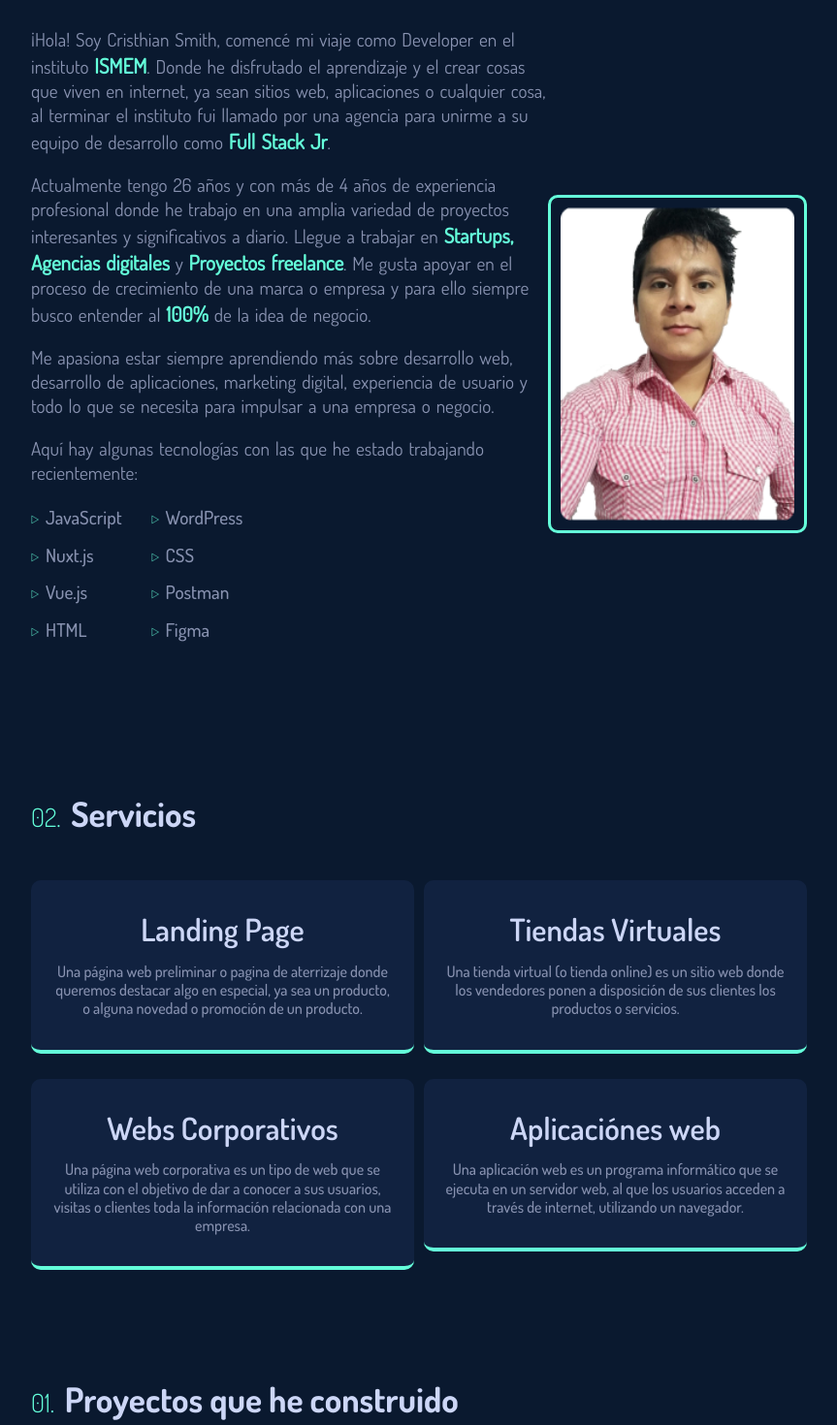
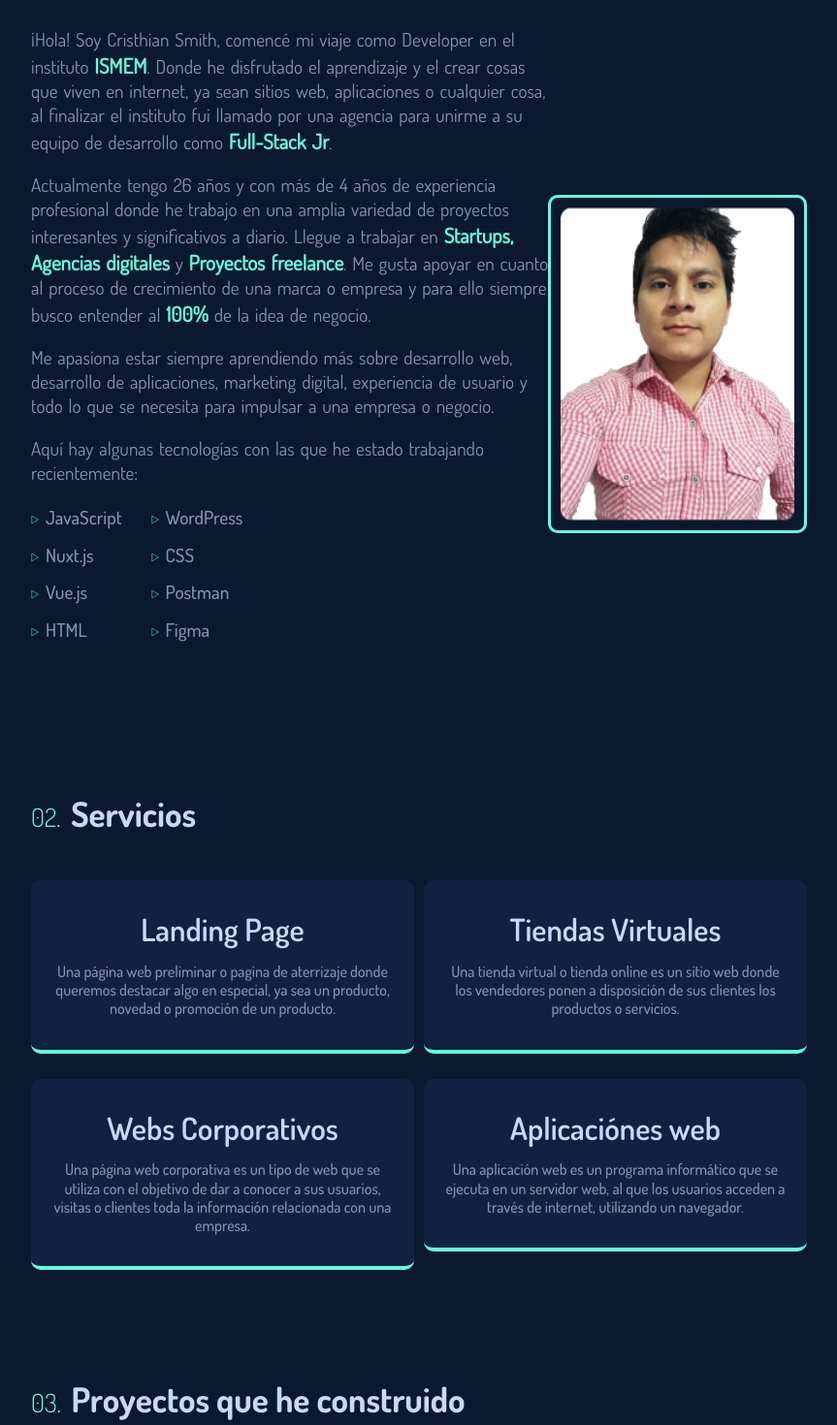
Before and after one commit to crismith/crishiandev, a Nuxt app: page / in a window 1280 px wide. Shown: the part 980-2450 px from the top of the page at 97% size, without its empty margins (208-1071 px from the left). Built offline with nearby package versions, Linux system fonts and the light colour scheme.

Commit message:
textos y url

```diff
--- a/pages/index.vue
+++ b/pages/index.vue
@@ -13,7 +13,7 @@
       </h3>
 
       <p class="description-cover-page">
-        Soy un desarrollador de software freelance que vivo en Perú 🇵🇪 especializado en la creación de sitios webs, aplicaciones y todo lo demás. Actualmente estoy trabajando como <strong class="bold-strong">Freelancer</strong>
+        Soy desarrollador de software que vivo en Perú 🇵🇪 especializado en la creación de sitios webs, aplicaciones y todo lo demás. Actualmente estoy trabajando como <strong class="bold-strong">Freelancer</strong>
       </p>
 
       <div class="container-button">
@@ -35,11 +35,11 @@
           <div class="container-description-about-me">
             <p class="description-about-me">
               ¡Hola! Soy Cristhian Smith, comencé mi viaje como Developer en el instituto <strong class="bold-strong">ISMEM</strong>.
-              Donde he disfrutado el aprendizaje y el crear cosas que viven en internet, ya sean sitios web, aplicaciones o cualquier cosa, al terminar el instituto fui llamado por una agencia para unirme a su equipo de desarrollo como <strong class="bold-strong">Full Stack Jr</strong>.
+              Donde he disfrutado el aprendizaje y el crear cosas que viven en internet, ya sean sitios web, aplicaciones o cualquier cosa, al finalizar el instituto fui llamado por una agencia para unirme a su equipo de desarrollo como <strong class="bold-strong">Full-Stack Jr</strong>.
             </p>
             <p class="description-about-me">
               Actualmente tengo 26 años y con más de 4 años de experiencia profesional donde he trabajo en una amplia variedad de proyectos interesantes y significativos a diario. Llegue a trabajar en <strong class="bold-strong">Startups, Agencias digitales</strong> y <strong class="bold-strong">Proyectos freelance</strong>.
-              Me gusta apoyar en el proceso de crecimiento de una marca o empresa y para ello siempre busco entender al <strong class="bold-strong">100%</strong> de la idea de negocio.
+              Me gusta apoyar en cuanto al proceso de crecimiento de una marca o empresa y para ello siempre busco entender al <strong class="bold-strong">100%</strong> de la idea de negocio.
             </p>
             <p class="description-about-me">
               Me apasiona estar siempre aprendiendo más sobre desarrollo web, desarrollo de aplicaciones, marketing digital, experiencia de usuario y todo lo que se necesita para impulsar a una empresa o negocio.
@@ -126,7 +126,7 @@
                 Landing Page
               </h5>
               <p class="description-service">
-                Una página web  preliminar o pagina de aterrizaje  donde queremos destacar algo en especial, ya sea un producto, o alguna novedad o promoción de un producto.
+                Una página web  preliminar o pagina de aterrizaje  donde queremos destacar algo en especial, ya sea un producto, novedad o promoción de un producto.
               </p>
             </div>
           </div>
@@ -137,7 +137,7 @@
                 Tiendas Virtuales
               </h5>
               <p class="description-service">
-                Una tienda virtual (o tienda online) es un sitio web donde los vendedores ponen a disposición de sus clientes los productos o servicios.
+                Una tienda virtual o tienda online es un sitio web donde los vendedores ponen a disposición de sus clientes los productos o servicios.
               </p>
             </div>
           </div>
@@ -171,7 +171,7 @@
       <div class="container-projects">
         <h4 class="title-section">
           <span class="number-title">
-            01.
+            03.
           </span>
           Proyectos que he construido
         </h4>
@@ -186,7 +186,7 @@
                25/03/2021
               </h5>
               <div class="open-title">
-                <a href="" class="url-proyect">
+                <a href="https://despertandoelser.com/" class="url-proyect" target="_blank">
                   <img src="@/assets/images/link.svg" class="image-url" alt="">
                   Despertando el ser
                 </a>
@@ -221,7 +221,7 @@
                 15/01/2021
               </h5>
               <div class="open-title">
-                <a href="" class="url-proyect">
+                <a href="https://www.monkeyfitpass.com/" class="url-proyect" target="_blank">
                   <img src="@/assets/images/link.svg" class="image-url" alt="">
                   MonkeyFit
                 </a>
@@ -259,7 +259,7 @@
                 20/06/2020
               </h5>
               <div class="open-title">
-                <a href="" class="url-proyect">
+                <a href="http://haute.pe/" class="url-proyect" target="_blank">
                   <img src="@/assets/images/link.svg" class="image-url" alt="">
                   Haute
                 </a>
@@ -295,7 +295,7 @@
                 30/05/2020
               </h5>
               <div class="open-title">
-                <a href="" class="url-proyect">
+                <a href="http://veryperu.com/" class="url-proyect" target="_blank">
                   <img src="@/assets/images/link.svg" class="image-url" alt="">
                   Veryperu
                 </a>
```
